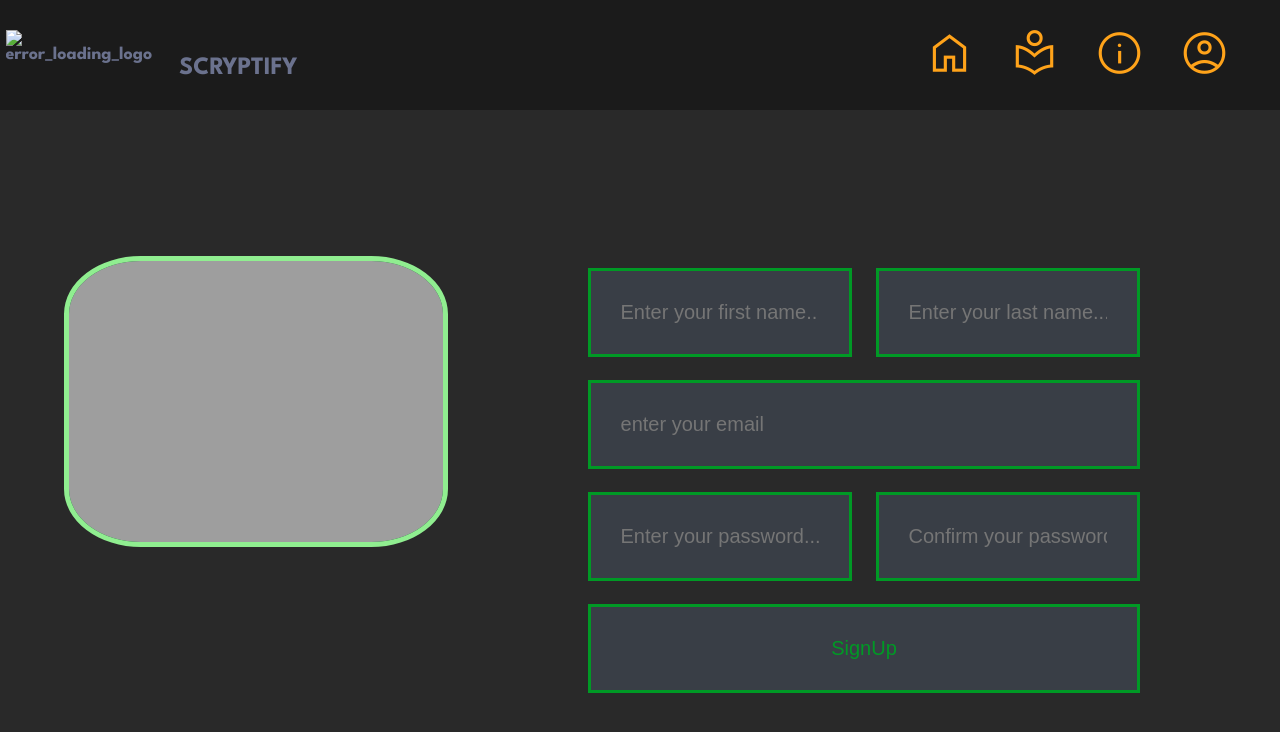
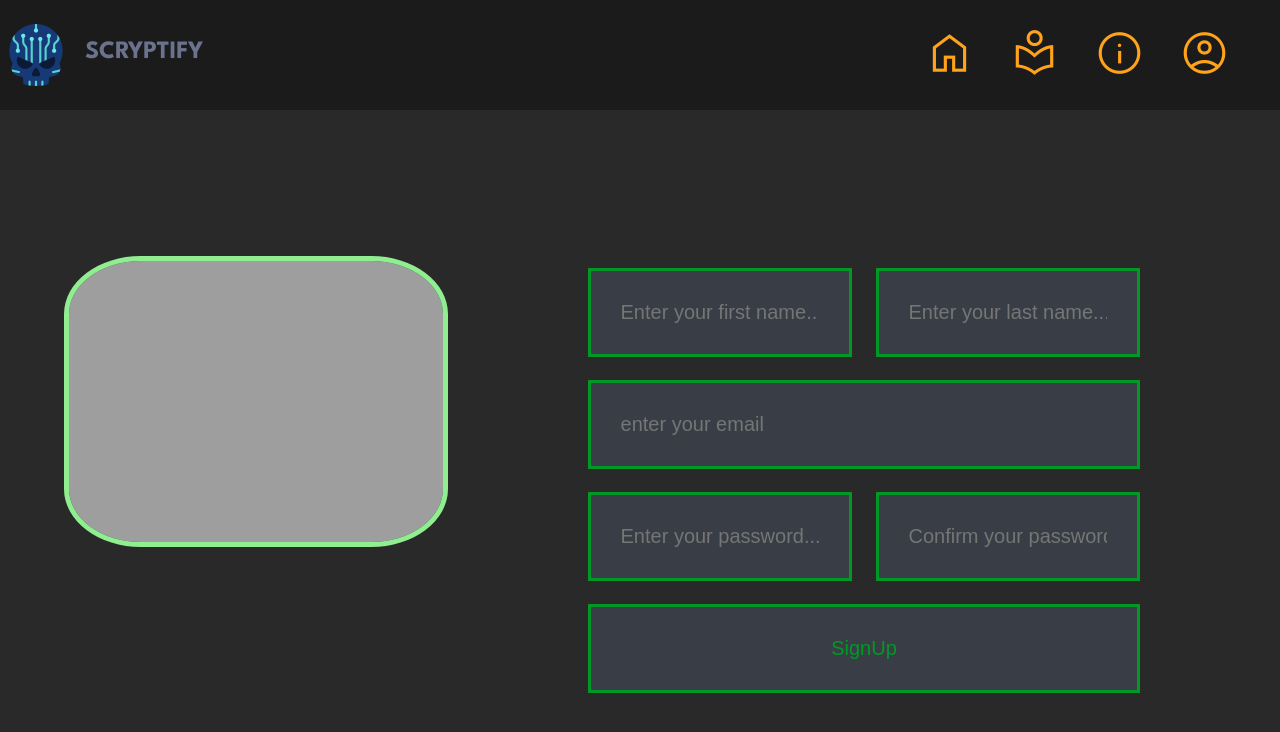
Before and after one commit to fssa-batch3/pranaw.murugesan__web_project, a plain HTML site: page pages/login/signup.html in a window 1280 px wide. Drawn offline with nearby package versions, Linux system fonts and the light colour scheme; the site is published under a folder, as on GitHub Pages, so addresses that start at the root find nothing.

```diff
--- a/pages/login/signup.html
+++ b/pages/login/signup.html
@@ -12,7 +12,7 @@
     <!-- header goes here -->
     <header>
         <a href="../../index.html"><div class="flex logo">
-            <img id="logo" src="/assets/images/skull.png" alt="error_loading_logo"><h1 class="logo_text">SCRYPTIFY</h1>
+            <img id="logo" src="../../assets/images/skull.png" alt="error_loading_logo"><h1 class="logo_text">SCRYPTIFY</h1>
         </div></a>
         <div class="flex">
             <a href="../../index.html"><span id="header_icon" class="material-symbols-outlined">
```
